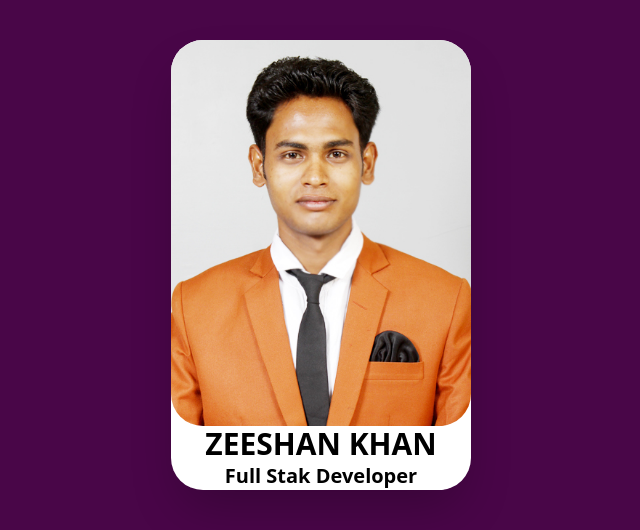
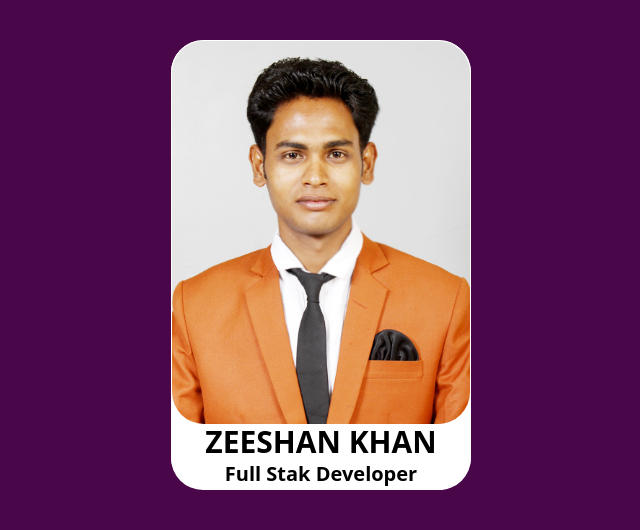
Before and after one commit to ZEESHAN8692/Tailwind-CSS, a website: page InstallNpm/src/card.html in a window 1280 px wide. Shown: the whole page, without its empty margins (319-959 px from the left). Drawn offline with Linux system fonts and the light colour scheme.

Commit message:
some change

```diff
--- a/InstallNpm/src/card.html
+++ b/InstallNpm/src/card.html
@@ -8,7 +8,7 @@
   </head>
   <body class="bg-[#490648]">
     <div
-      class="flex flex-col justify-center w-[300px] m-auto rounded-4xl shadow-2xl bg-white mt-10"
+      class="flex flex-col justify-center w-[300px] m-auto rounded-4xl shadow-2xs shadow-white bg-white mt-10 border border-white"
     >
       <div class="flex justify-center">
         <img src="static/image4.JPG" alt="" class="w-[300px] rounded-4xl" />
```
Also changed, not shown: InstallNpm/src/output.css.
